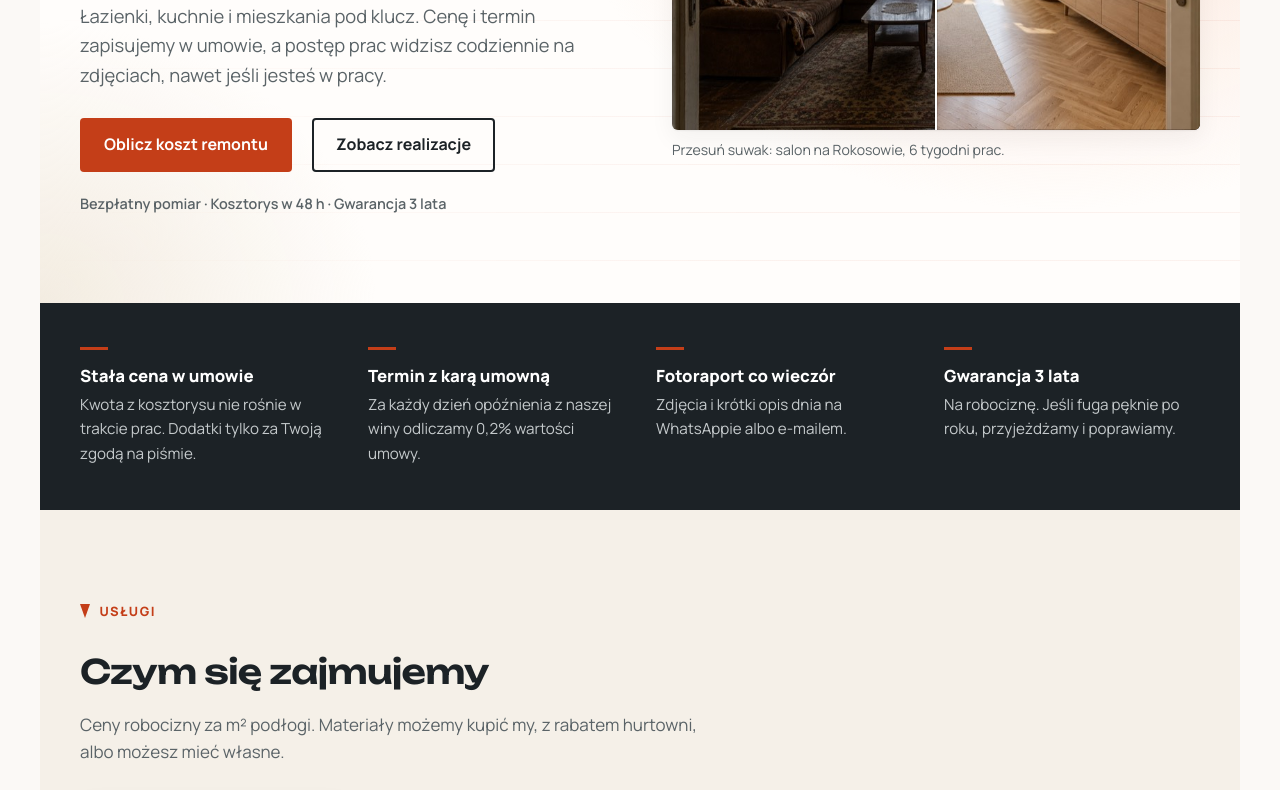
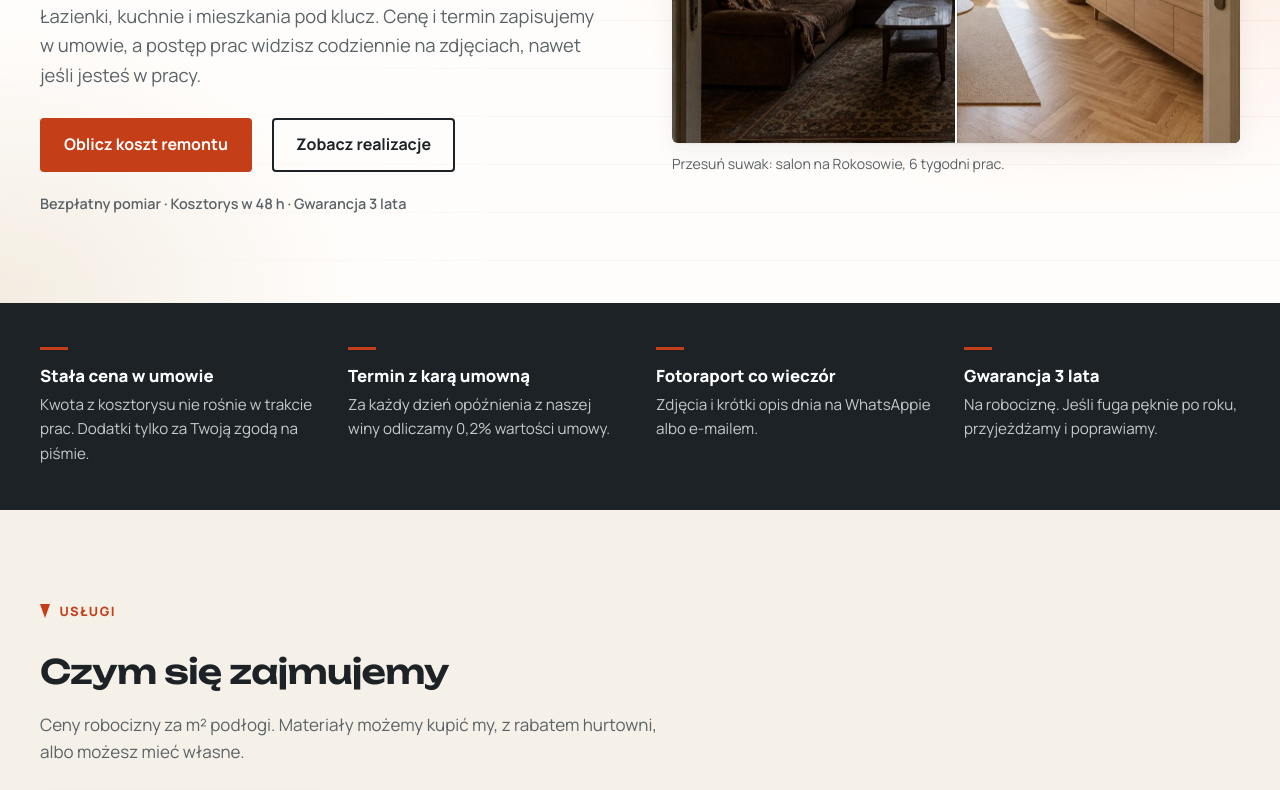
Before and after one commit to wladek26/pion, a plain HTML site: page index.html in a window 1280 px wide. Shown: the part 433-1223 px from the top of the page. Drawn offline with Linux system fonts and the light colour scheme.

Commit message:
Sekcje na pełną szerokość
Co-Authored-By: Claude Opus 5.5 <noreply@anthropic.com>

```diff
--- a/wp-content/themes/pion/assets/css/site.css
+++ b/wp-content/themes/pion/assets/css/site.css
@@ -76,7 +76,7 @@ h1 em, h2 em { font-style: normal; color: var(--pn-accent); }
 }
 
 /* ---------- Sekcje ---------- */
-main section.alignfull { padding-top: clamp(3rem, 7vw, 5.5rem); padding-bottom: clamp(3rem, 7vw, 5.5rem); margin: 0 !important; }
+main section.alignfull { padding-top: clamp(3rem, 7vw, 5.5rem); padding-bottom: clamp(3rem, 7vw, 5.5rem); margin-top: 0 !important; margin-bottom: 0 !important; }
 main section.alignfull + section.alignfull { border-top: 1px solid var(--pn-line); }
 .pn-eyebrow { display: inline-flex; align-items: center; gap: .6rem; font-size: .8rem; font-weight: 800; letter-spacing: .12em; text-transform: uppercase; color: var(--pn-accent); margin-bottom: .75rem !important; }
 .pn-eyebrow::before { content: ""; width: 10px; height: 14px; background: var(--pn-accent); clip-path: polygon(0 0, 100% 0, 50% 100%); }
```
